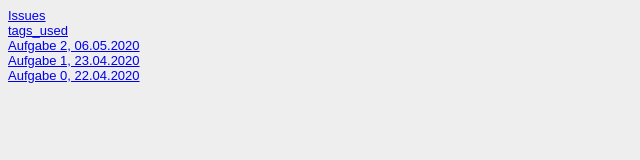
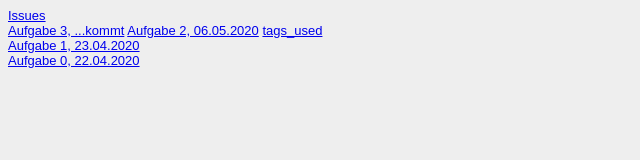
Before and after one commit to LksWllmnn/GiS-sose-2020, a plain HTML site: page Steckbrief/steckbrief.htm in a window 1280 px wide. Shown: the whole page, without its empty margins (0-640 px from the left). Drawn offline with Linux system fonts and the light colour scheme.

Commit message:
Ergänzung in Steckbrief

```diff
--- a/Steckbrief/steckbrief.htm
+++ b/Steckbrief/steckbrief.htm
@@ -14,8 +14,9 @@ body {
 <body>
 	<!-- Hier die Links zu den gelösten Aufgaben einstellen, aktuelle oben, alte stehen lassen! Format: Aufgabenbezeichnung, Datum -->
 	<a href="https://github.com/LksWllmnn/GiS-sose-2020/issues"target="_blank">Issues</a><br>
+	<a href="https://lkswllmnn.github.io/GiS-sose-2020/Aufgabe03/Portfolio.html"target="_blank">Aufgabe 3, ...kommt</a>
+	<a href="https://lkswllmnn.github.io/GiS-sose-2020/Aufgabe02/Portfolio.html"target="_blank">Aufgabe 2, 06.05.2020</a>
 	<a href="https://lkswllmnn.github.io/GiS-sose-2020/tags_used/tags_used.html"target="_blank">tags_used</a><br>
-	<a href="https://lkswllmnn.github.io/GiS-sose-2020/Aufgabe02/Portfolio.html"target="_blank">Aufgabe 2, 06.05.2020</a><br>
 	<a href="https://lkswllmnn.github.io/GiS-sose-2020/Aufgabe01/aufgabe1.html" target="_blank"> Aufgabe 1, 23.04.2020</a><br>
 	<a href="https://lkswllmnn.github.io/GiS-sose-2020/Aufgabe00/index.html" target="_blank"> Aufgabe 0, 22.04.2020</a>
 </body>
```
